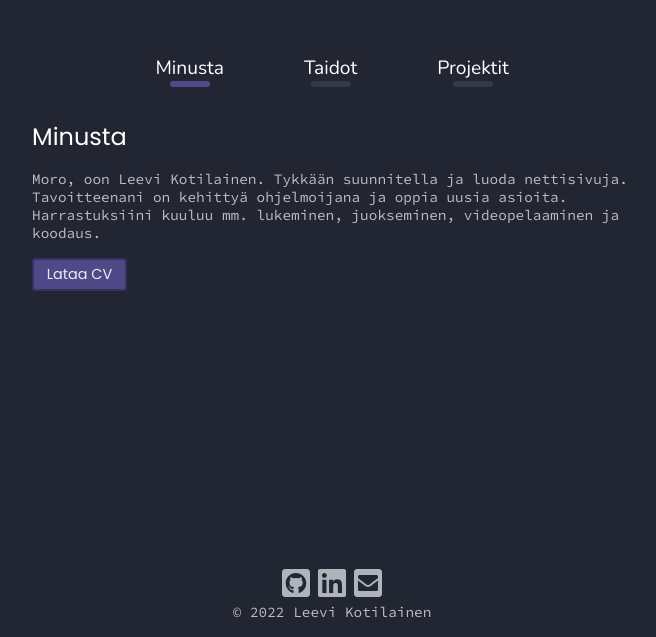
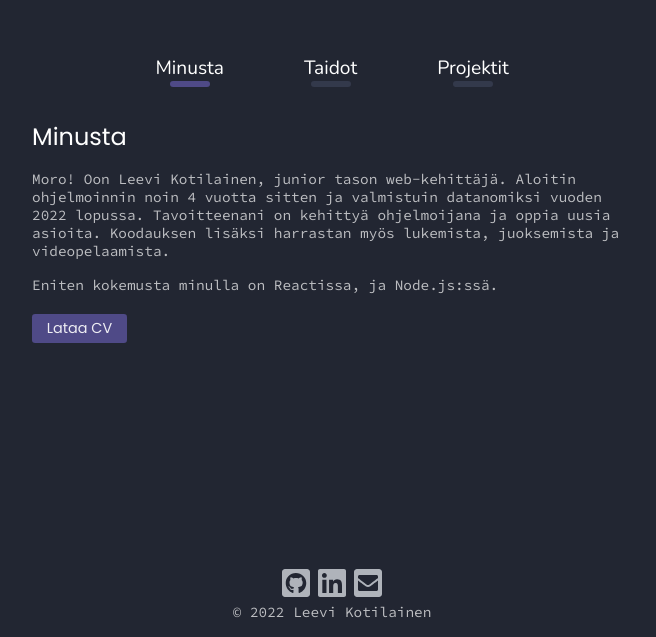
Before and after one commit to leeviko/portfolio, a Next.js app: page / in a window 1280 px wide. Shown: the part 163-800 px from the top of the page, without its empty margins (308-964 px from the left). Built offline with nearby package versions, Linux system fonts and the light colour scheme.

Commit message:
Update stuff

```diff
--- a/pages/index.js
+++ b/pages/index.js
@@ -12,11 +12,13 @@ export default function Home() {
         Minusta
       </h1>
       <p className="section-text" lang="fi">
-        Moro, oon Leevi Kotilainen. Tykkään suunnitella ja luoda nettisivuja.
-        Tavoitteenani on kehittyä ohjelmoijana ja oppia uusia asioita.
-        Harrastuksiini kuuluu mm. lukeminen, juokseminen, videopelaaminen ja
-        koodaus.
+        Moro! Oon Leevi Kotilainen, junior tason web-kehittäjä. Aloitin
+        ohjelmoinnin noin 4 vuotta sitten ja valmistuin datanomiksi vuoden 2022
+        lopussa. Tavoitteenani on kehittyä ohjelmoijana ja oppia uusia asioita.
+        Koodauksen lisäksi harrastan myös lukemista, juoksemista ja
+        videopelaamista.
       </p>
+      <p>Eniten kokemusta minulla on Reactissa, ja Node.js:ssä.</p>
       <Link
         className={styles.resumeLink}
         href="/files/CV_LeeviKotilainen.pdf"
--- a/pages/skills.js
+++ b/pages/skills.js
@@ -12,9 +12,6 @@ export default function Skills() {
       <h1 className="page-heading" lang="fi">
         Taidot
       </h1>
-      <p className="section-text" lang="fi">
-        Tässä on jotain kieliä ja muita työkaluja joita osaan.
-      </p>
       <div className="page-content">
         <div className={`${styles.skillsListSection} ${styles.frontend}`}>
           <div className={styles.skillsSection}>
@@ -24,6 +21,7 @@ export default function Skills() {
               <Skill name="CSS" />
               <Skill name="React" />
               <Skill name="Redux" />
+              <Skill name="Next.js" />
             </div>
           </div>
         </div>
@@ -36,6 +34,8 @@ export default function Skills() {
               <Skill name="MySQL" />
               <Skill name="PostgreSQL" />
               <Skill name="PHP" />
+              <Skill name="tRPC" />
+              <Skill name="Prisma ORM" />
             </div>
           </div>
         </div>
--- a/styles/Home.module.css
+++ b/styles/Home.module.css
@@ -1,9 +1,9 @@
 .resumeLink {
+  margin-top: 1.25rem;
   transition: 0.15s;
   display: block;
   text-align: center;
   background-color: var(--accent);
-  border: 2px solid var(--accent-dark);
   color: var(--white);
   border-radius: 0.2rem;
   padding: 0.25rem;
@@ -16,7 +16,6 @@
 
 .resumeLink:hover {
   background-color: var(--accent-hover);
-  border: 2px solid var(--accent-hover);
   color: var(--white);
   text-decoration: none;
 }
```
Also changed, not shown: pages/projects.js (+9 -4 lines).
